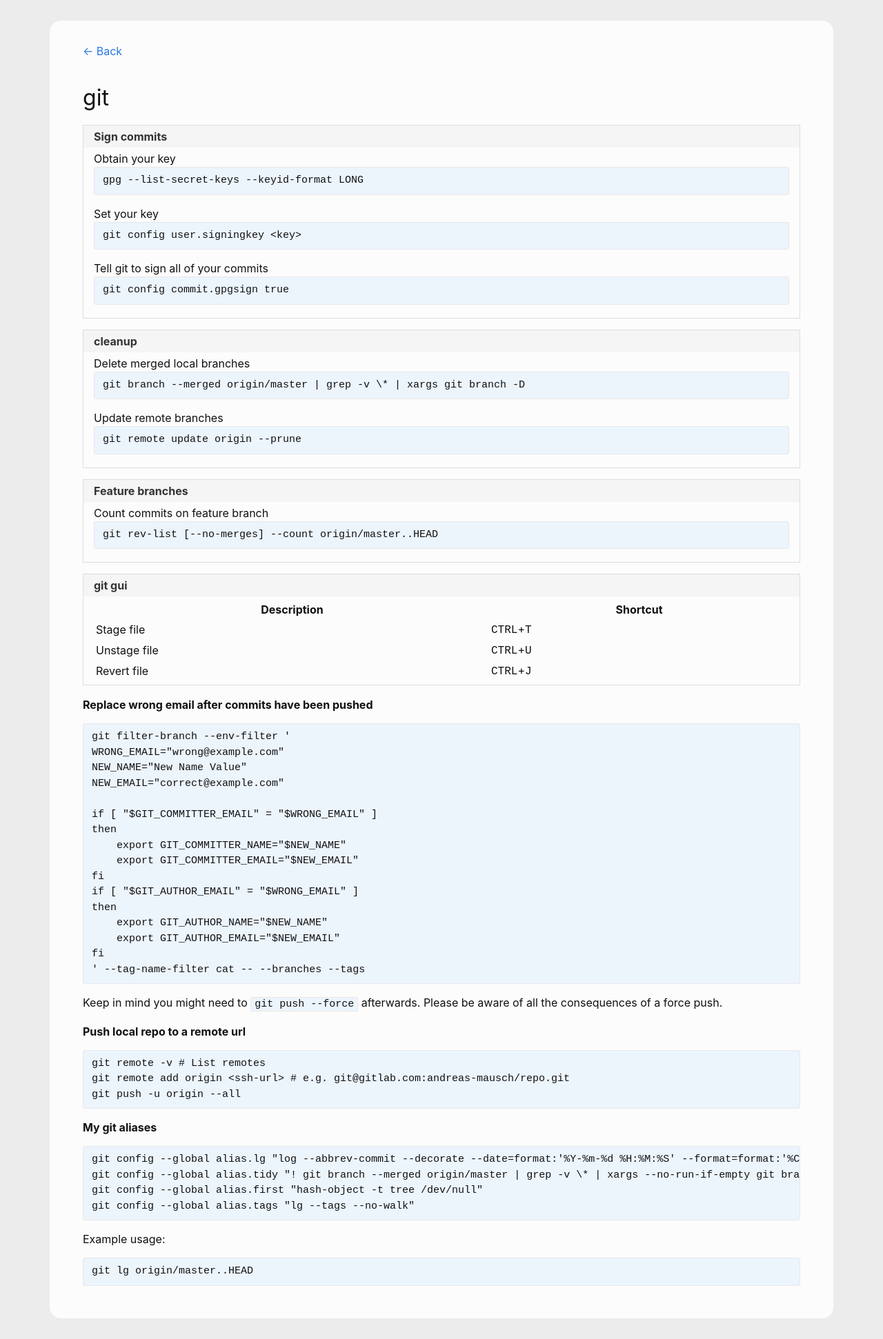
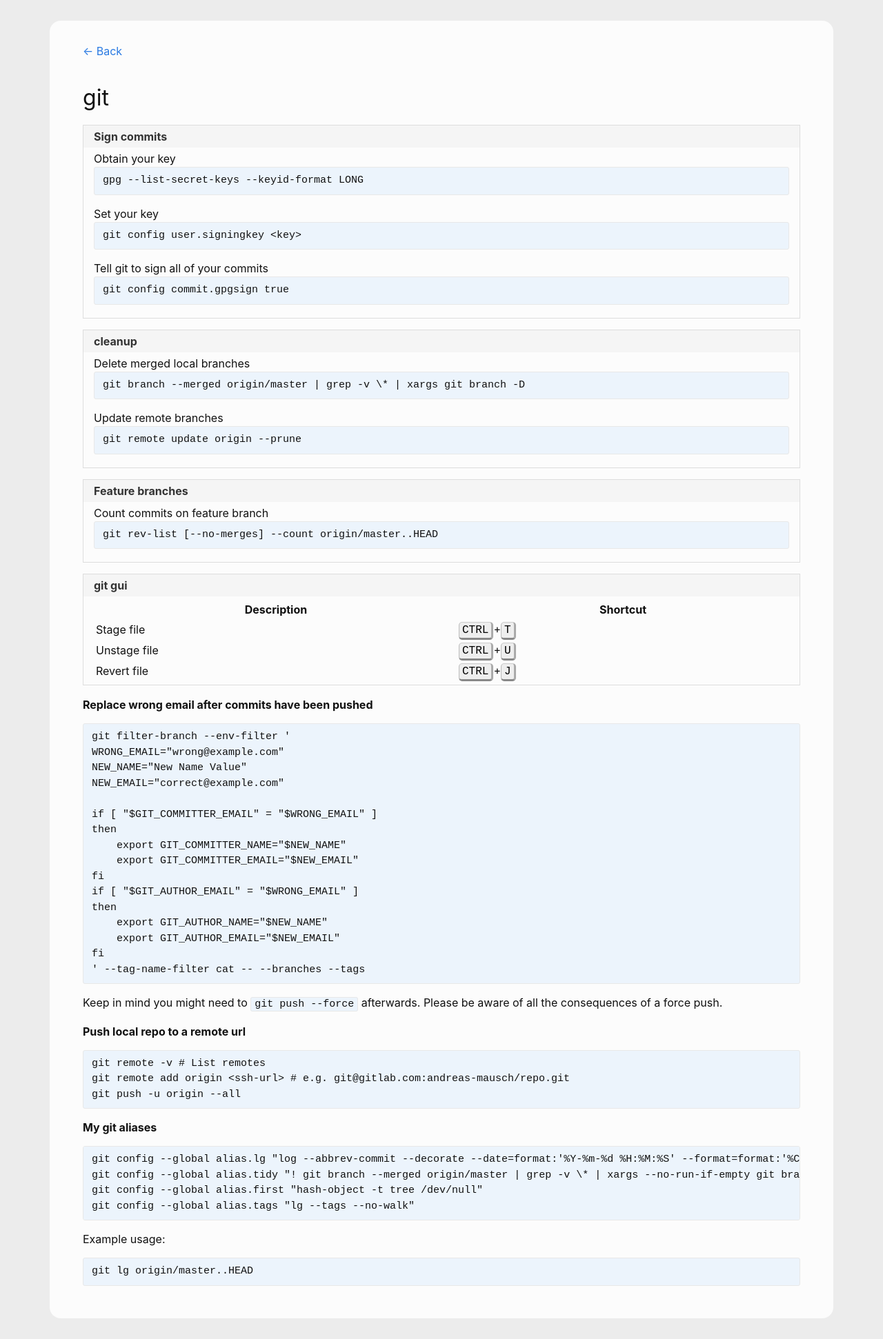
Before and after one commit to andreas-mausch/cheatsheets, a Jekyll site: the page built from _cheatsheets/git.md, in a window 1280 px wide. Shown: the whole page at 69% size. Built offline with Jekyll 4.4.1, drawn with Linux system fonts in a browser that asks for light colours.

Commit message:
kbd styling

```diff
--- a/_sass/_cheatsheet.scss
+++ b/_sass/_cheatsheet.scss
@@ -66,3 +66,14 @@
     }
   }
 }
+
+kbd {
+  padding: 2px 4px;
+  white-space: nowrap;
+  color: #000;
+  background: #eee;
+  border-width: 1px 3px 3px 1px;
+  border-style: solid;
+  border-color: #ccc #aaa #888 #bbb;
+  border-radius: 5px;
+}
```
